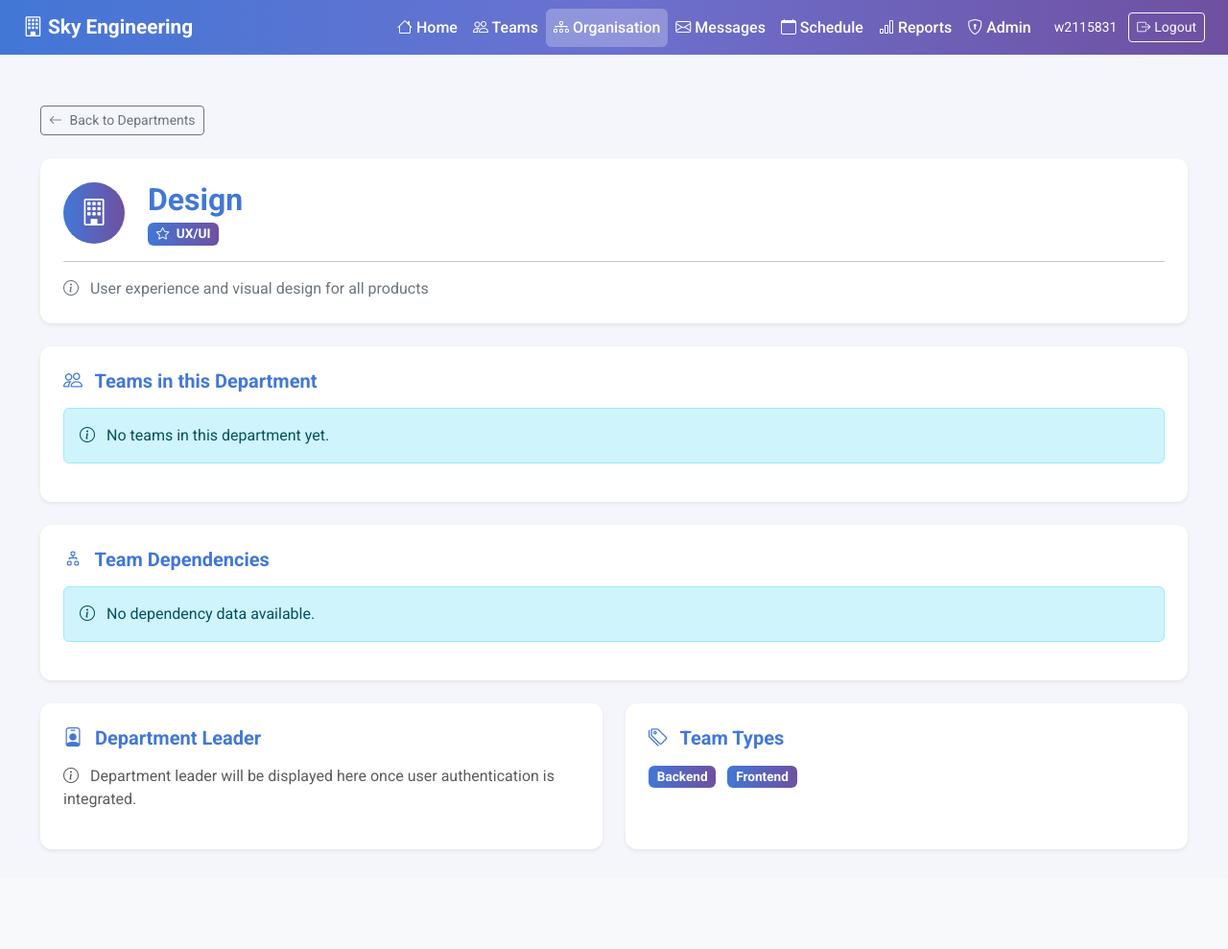
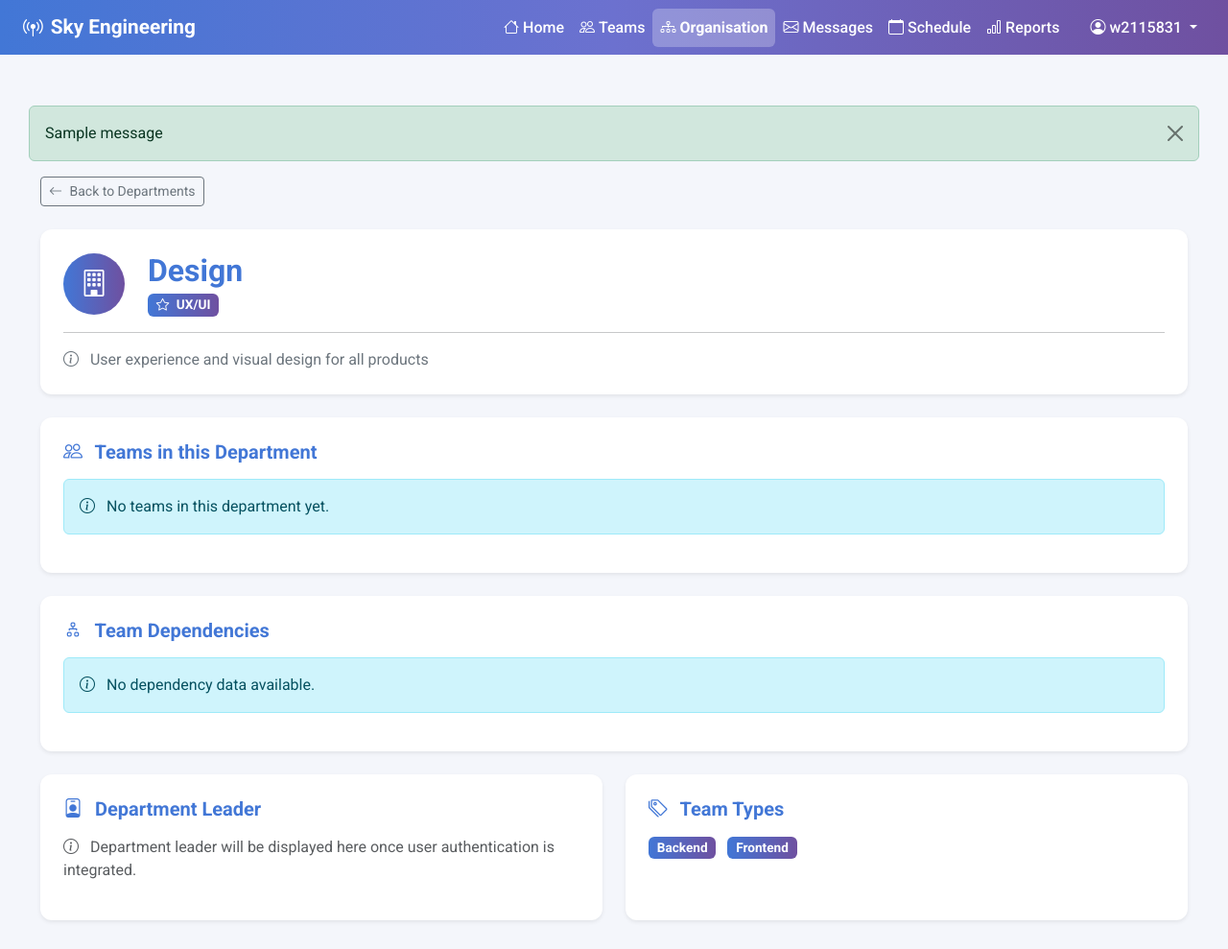
Before and after one commit to Amran1700/Software_Development_GP_CWK2, a Django app: page /departments/2/ in a window 1280 px wide. Shown: the whole page at 96% size. Before the commit the page ends 887 px from the top, so only its background shows below. Run offline with Django 5.2, Linux system fonts and the light colour scheme; a user stored in the database is signed in; data comes from the database, SQL or seed files in the repository; tables that the repository leaves empty hold one stand-in row (values such as "Sample post"); one stand-in notice (Sample message) is shown; parts of the project's set-up code (start-up, migrations or seed data) failed here and were passed over.

Commit message:
Edit to global

```diff
--- a/templates/global.html
+++ b/templates/global.html
@@ -9,65 +9,100 @@
     <link href="https://cdn.jsdelivr.net/npm/bootstrap@5.3.0/dist/css/bootstrap.min.css" rel="stylesheet">
     <link href="https://cdn.jsdelivr.net/npm/bootstrap-icons@1.11.0/font/bootstrap-icons.css" rel="stylesheet">
     <style>
+        :root {
+            --sky-blue: #4277D6;
+            --sky-purple: #6C71CF;
+            --sky-dark-purple: #6F50A0;
+        }
         body { font-family: 'Roboto', sans-serif; background-color: #f4f6fb; }
         .navbar { background: linear-gradient(to right, #4277D6, #6C71CF, #6F50A0); }
         .navbar-brand { color: white !important; font-weight: 700; font-size: 1.3rem; }
         .nav-link { color: white !important; font-weight: 500; padding: 8px 16px; border-radius: 6px; transition: background 0.2s; }
         .nav-link:hover { background-color: rgba(255,255,255,0.15); font-weight: 700; }
-        .nav-link.active { background-color: rgba(255,255,255,0.25); }
+        .nav-link.active { background-color: rgba(255,255,255,0.25); font-weight: 700; }
         .main-content { margin-top: 80px; padding: 30px; }
+        .dropdown-menu { border: none; box-shadow: 0 4px 20px rgba(0,0,0,0.1); border-radius: 10px; }
+        .dropdown-item:hover { background-color: #f0f4ff; color: #4277D6; }
     </style>
+    {% block extra_css %}{% endblock %}
 </head>
 <body>
 <nav class="navbar navbar-expand-lg fixed-top">
     <div class="container-fluid px-4">
-        <a class="navbar-brand" href="/"><i class="bi bi-building"></i> Sky Engineering</a>
+        <a class="navbar-brand" href="/"><i class="bi bi-broadcast-pin me-2"></i>Sky Engineering</a>
         <button class="navbar-toggler" type="button" data-bs-toggle="collapse" data-bs-target="#navbarNav">
             <span class="navbar-toggler-icon"></span>
         </button>
         <div class="collapse navbar-collapse" id="navbarNav">
-            <ul class="navbar-nav ms-auto align-items-center">
+            <ul class="navbar-nav ms-auto">
                 <li class="nav-item">
-                    <a class="nav-link {% block nav_home %}{% endblock %}" href="/"><i class="bi bi-house"></i> Home</a>
+                    <a class="nav-link {% if request.path == '/' %}active{% endif %}" href="/">
+                        <i class="bi bi-house me-1"></i>Home
+                    </a>
                 </li>
                 <li class="nav-item">
-                    <a class="nav-link {% block nav_teams %}{% endblock %}" href="/teams/"><i class="bi bi-people"></i> Teams</a>
+                    <a class="nav-link {% if '/teams/' in request.path %}active{% endif %}" href="/teams/">
+                        <i class="bi bi-people me-1"></i>Teams
+                    </a>
                 </li>
                 <li class="nav-item">
-                    <a class="nav-link {% block nav_organisation %}{% endblock %}" href="/departments/"><i class="bi bi-diagram-3"></i> Organisation</a>
+                    <a class="nav-link {% if '/departments/' in request.path or '/org-chart/' in request.path %}active{% endif %}" href="/departments/">
+                        <i class="bi bi-diagram-3 me-1"></i>Organisation
+                    </a>
                 </li>
                 <li class="nav-item">
-                    <a class="nav-link {% block nav_messages %}{% endblock %}" href="/messages/inbox/"><i class="bi bi-envelope"></i> Messages</a>
+                    <a class="nav-link {% if '/messages/' in request.path %}active{% endif %}" href="/messages/inbox/">
+                        <i class="bi bi-envelope me-1"></i>Messages
+                    </a>
                 </li>
                 <li class="nav-item">
-                    <a class="nav-link {% block nav_schedule %}{% endblock %}" href="/schedule/calendar/"><i class="bi bi-calendar"></i> Schedule</a>
+                    <a class="nav-link {% if '/schedule/' in request.path %}active{% endif %}" href="/schedule/calendar/">
+                        <i class="bi bi-calendar me-1"></i>Schedule
+                    </a>
                 </li>
                 <li class="nav-item">
-                    <a class="nav-link {% block nav_reports %}{% endblock %}" href="/reports/"><i class="bi bi-bar-chart"></i> Reports</a>
+                    <a class="nav-link {% if '/reports/' in request.path %}active{% endif %}" href="/reports/">
+                        <i class="bi bi-bar-chart me-1"></i>Reports
+                    </a>
                 </li>
+            </ul>
+
+            <!-- User menu -->
+            <ul class="navbar-nav ms-3">
+                {% if user.is_authenticated %}
+                <li class="nav-item dropdown">
+                    <a class="nav-link dropdown-toggle" href="#" data-bs-toggle="dropdown">
+                        <i class="bi bi-person-circle me-1"></i>{{ user.username }}
+                    </a>
+                    <ul class="dropdown-menu dropdown-menu-end">
+                        <li><a class="dropdown-item" href="/accounts/profile/"><i class="bi bi-person me-2"></i>Profile</a></li>
+                        <li><hr class="dropdown-divider"></li>
+                        <li><a class="dropdown-item" href="/accounts/logout/"><i class="bi bi-box-arrow-right me-2"></i>Logout</a></li>
+                    </ul>
+                </li>
+                {% else %}
                 <li class="nav-item">
-                    <a class="nav-link {% block nav_admin %}{% endblock %}" href="/admin/"><i class="bi bi-shield-lock"></i> Admin</a>
+                    <a class="nav-link" href="/accounts/login/"><i class="bi bi-box-arrow-in-right me-1"></i>Login</a>
                 </li>
-                <li class="nav-item ms-3">
-                    {% if user.is_authenticated %}
-                        <span class="text-white small me-2">{{ user.username }}</span>
-                        <a href="/accounts/logout/" class="btn btn-outline-light btn-sm">
-                            <i class="bi bi-box-arrow-right me-1"></i>Logout
-                        </a>
-                    {% else %}
-                        <a href="/accounts/login/" class="btn btn-outline-light btn-sm">
-                            <i class="bi bi-box-arrow-in-right me-1"></i>Login
-                        </a>
-                    {% endif %}
-                </li>
+                {% endif %}
             </ul>
         </div>
     </div>
 </nav>
+
 <div class="main-content">
-    {% block content %}
-    {% endblock %}
+    {% if messages %}
+    {% for message in messages %}
+    <div class="alert alert-{{ message.tags }} alert-dismissible fade show" role="alert">
+        {{ message }}
+        <button type="button" class="btn-close" data-bs-dismiss="alert"></button>
+    </div>
+    {% endfor %}
+    {% endif %}
+    {% block content %}{% endblock %}
 </div>
+
 <script src="https://cdn.jsdelivr.net/npm/bootstrap@5.3.0/dist/js/bootstrap.bundle.min.js"></script>
+{% block extra_js %}{% endblock %}
 </body>
 </html>
```
